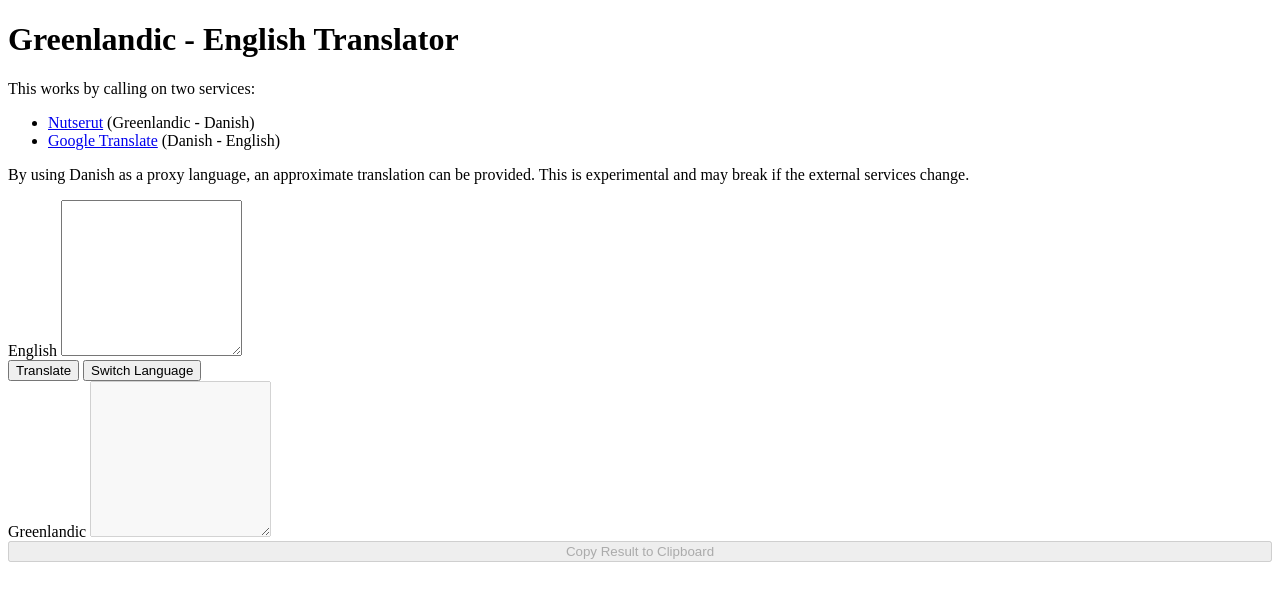
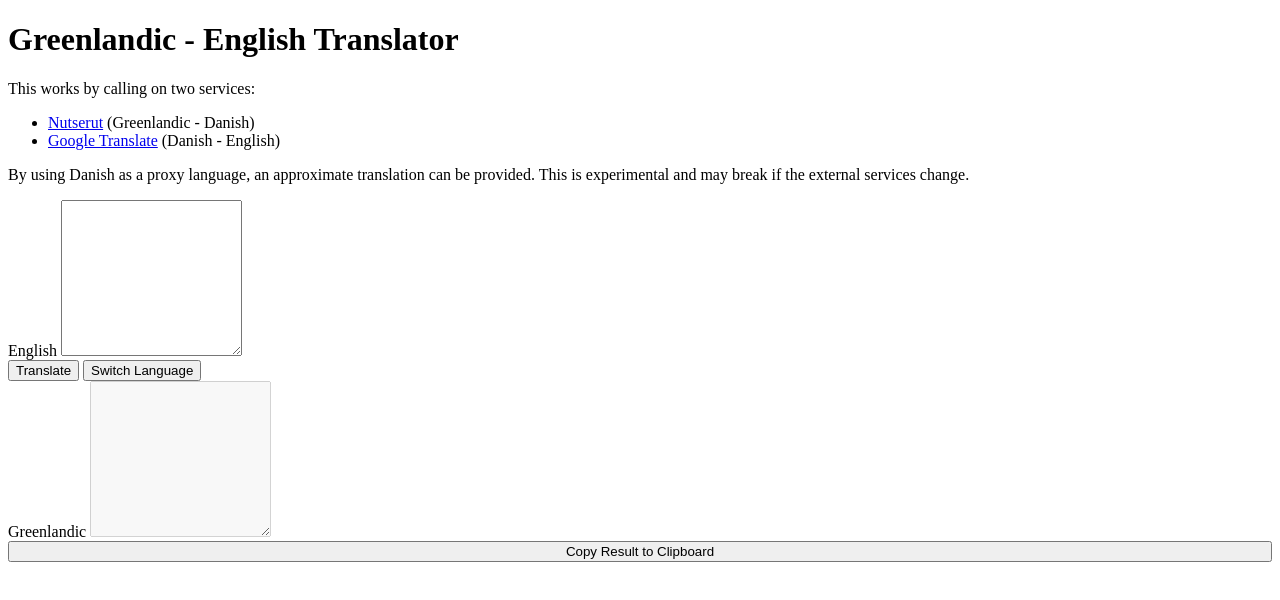
Before and after one commit to benaltair/greenlandic-english, a SvelteKit app: page / in a window 1280 px wide. Shown: the top 600 px of the page. Built offline with nearby package versions, Linux system fonts and the light colour scheme.

Commit message:
Add copy to clipboard

```diff
--- a/src/routes/+page.svelte
+++ b/src/routes/+page.svelte
@@ -1,4 +1,5 @@
 <script>
+	import { browser } from '$app/environment';
 	import 'simpledotcss';
 
 	let english = '';
@@ -14,6 +15,13 @@
 		// 	greenlandic = '';
 		// }
 		fromEnglish = !fromEnglish;
+	}
+
+	/**
+	 * @param {string} text
+	 */
+	function copy(text) {
+		if (browser) navigator.clipboard.writeText(text);
 	}
 
 	/**
@@ -97,7 +105,7 @@
 		<label for="english">English</label>
 		<textarea bind:value={english} disabled={!fromEnglish} name="English" rows="10" />
 	</div>
-	<button disabled>Copy Result to Clipboard</button>
+	<button on:click={copy(fromEnglish ? greenlandic : english)}>Copy Result to Clipboard</button>
 </section>
 
 <style>
```
